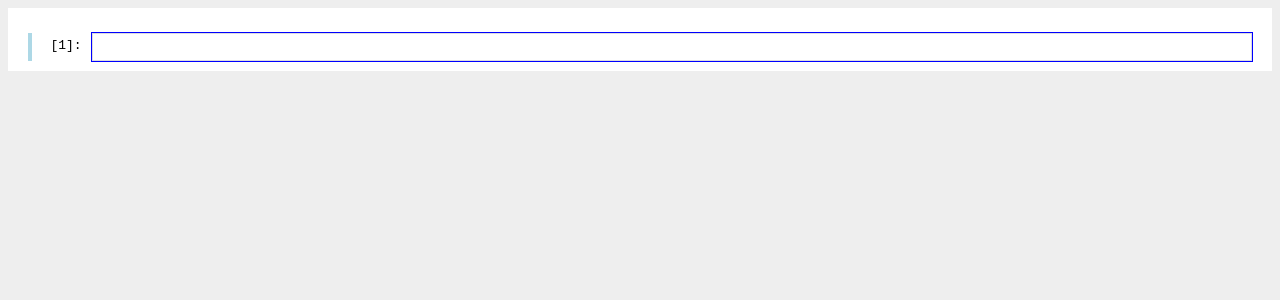
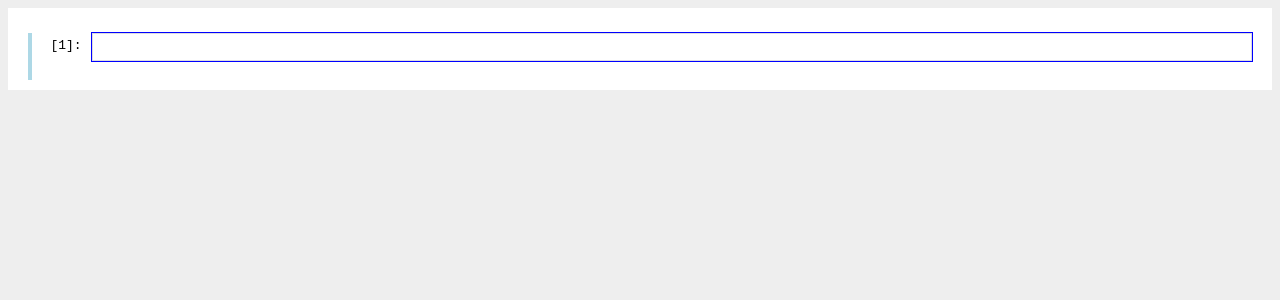
Before and after one commit to ranasun/js-notebook, a React (Vite) app: page / in a window 1280 px wide. Shown: the top 300 px of the page. Built offline with nearby package versions, Linux system fonts and the light colour scheme; some icons are missing.

Commit message:
Add min-height to .entry-block

```diff
--- a/src/features/Entry/style.css
+++ b/src/features/Entry/style.css
@@ -13,6 +13,7 @@
 .entry-block {
     display: flex;
     align-items: start;
+    min-height: 47px;
 }
 
 .entry-id {
```
